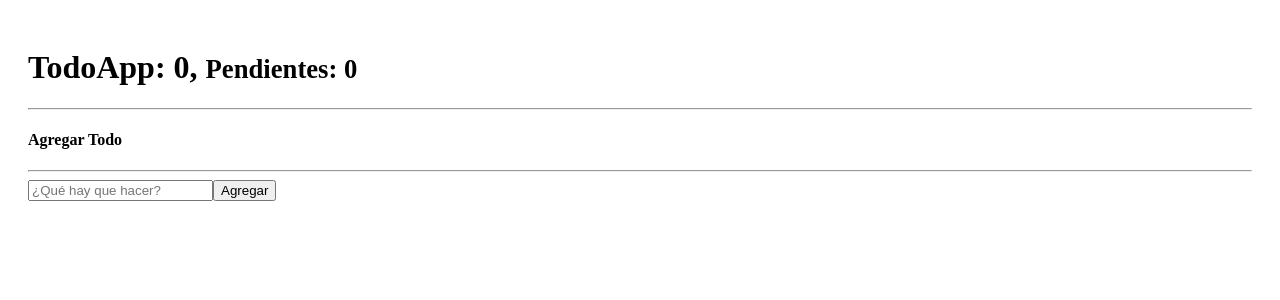
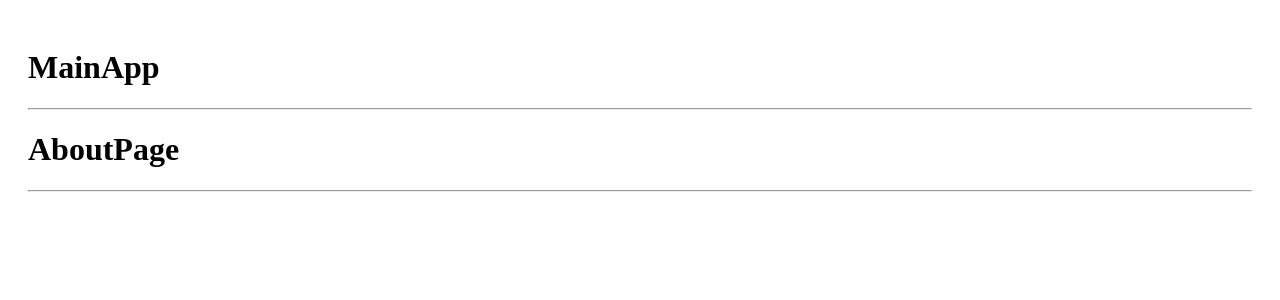
Before and after one commit to KandeSoto/react-hooks, a React app: page /about in a window 1280 px wide. Shown: the top 300 px of the page. Built offline with nearby package versions, Linux system fonts and the light colour scheme; the HTML template or start-up script is replaced by a standard one.

Commit message:
se agrego React Router

```diff
--- a/package.json
+++ b/package.json
@@ -11,7 +11,8 @@
   },
   "dependencies": {
     "react": "^18.3.1",
-    "react-dom": "^18.3.1"
+    "react-dom": "^18.3.1",
+    "react-router-dom": "^7.0.2"
   },
   "devDependencies": {
     "@eslint/js": "^9.15.0",
--- /dev/null
+++ b/src/09-useContext/AboutPage.jsx
@@ -0,0 +1,8 @@
+export const AboutPage = () => {
+    return (
+        <>
+            <h1>AboutPage</h1>
+            <hr />
+        </>
+    );
+};
--- /dev/null
+++ b/src/09-useContext/HomePage.jsx
@@ -0,0 +1,8 @@
+export const HomePage = () => {
+    return (
+        <>
+            <h1>HomePage</h1>
+            <hr />
+        </>
+    );
+};
--- /dev/null
+++ b/src/09-useContext/LoginPage.jsx
@@ -0,0 +1,8 @@
+export const LoginPage = () => {
+    return (
+        <>
+            <h1>LoginPage</h1>
+            <hr />
+        </>
+    );
+};
--- /dev/null
+++ b/src/09-useContext/MainApp.jsx
@@ -0,0 +1,22 @@
+import { Navigate, Route, Routes } from "react-router-dom";
+import { HomePage } from "./HomePage";
+import { AboutPage } from "./AboutPage";
+import { LoginPage } from "./LoginPage";
+
+export const MainApp = () => {
+    return (
+        <>
+            <h1>MainApp</h1>
+            <hr />
+
+            <Routes>
+                <Route path="/" element={<HomePage />} />
+                <Route path="login" element={<LoginPage />} />
+                <Route path="about" element={<AboutPage />} />
+
+                {/* <Route path="/*" element={<LoginPage />} /> */}
+                <Route path="/*" element={<Navigate to="/about" />} />
+            </Routes>
+        </>
+    );
+};
--- a/src/main.jsx
+++ b/src/main.jsx
@@ -1,6 +1,9 @@
 // import { StrictMode } from 'react';
 import { createRoot } from "react-dom/client";
-import { TodoApp } from "./08-useReducer/TodoApp";
+import { BrowserRouter } from "react-router";
+
+import { MainApp } from "./09-useContext/MainApp";
+// import { TodoApp } from "./08-useReducer/TodoApp";
 // import "./08-useReducer/intro-reducer";
 // import { Padre } from "./07-tarea-memo/Padre";
 // import { CallbackHook } from './06-memos/CallbackHook';
@@ -18,7 +21,9 @@ import { TodoApp } from "./08-useReducer/TodoApp";
 import "./index.css";
 
 createRoot(document.getElementById("root")).render(
-    // <StrictMode>
-    <TodoApp />
-    // </StrictMode>
+    <BrowserRouter>
+        {/* <StrictMode> */}
+        <MainApp />
+        {/* </StrictMode> */}
+    </BrowserRouter>
 );
```
Also changed, not shown: 1 other file (tests, documents, lock files or other folders).
